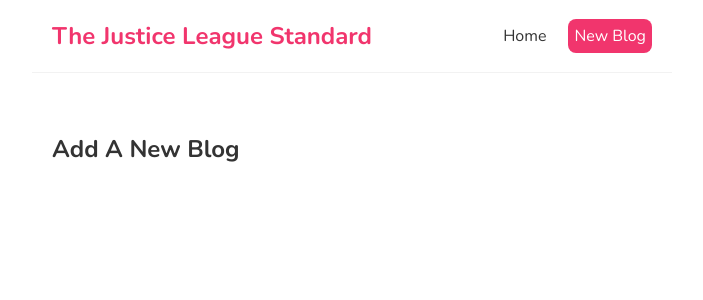
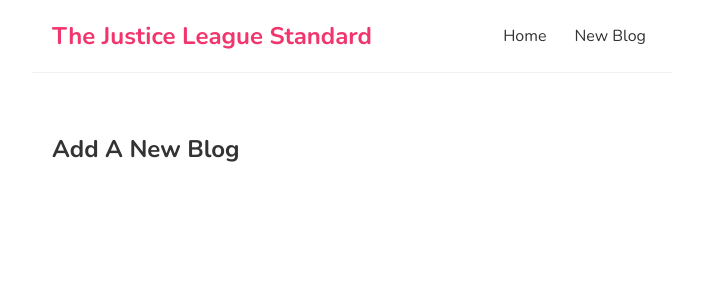
Before and after one commit to nvsmith/full-modern-react, a React (Create React App) app: page /create in a window 1280 px wide. Shown: the top 300 px of the page, without its empty margins (288-991 px from the left). Built offline with nearby package versions, Linux system fonts and the light colour scheme; the HTML template or start-up script is replaced by a standard one.

Commit message:
Import Link component into Navbar and replace anchors with Router Links

```diff
--- a/src/Navbar.js
+++ b/src/Navbar.js
@@ -1,19 +1,12 @@
+import { Link } from "react-router-dom";
+
 const Navbar = () => {
     return (
         <nav className="navbar">
             <h1>The Justice League Standard</h1>
             <div className="links">
-                <a href="/">Home</a>
-                <a
-                    href="/create"
-                    style={{
-                        color: "white",
-                        backgroundColor: "#f1356d",
-                        borderRadius: "8px",
-                    }}
-                >
-                    New Blog
-                </a>
+                <Link to="/">Home</Link>
+                <Link to="/create">New Blog</Link>
             </div>
         </nav>
     );
```
